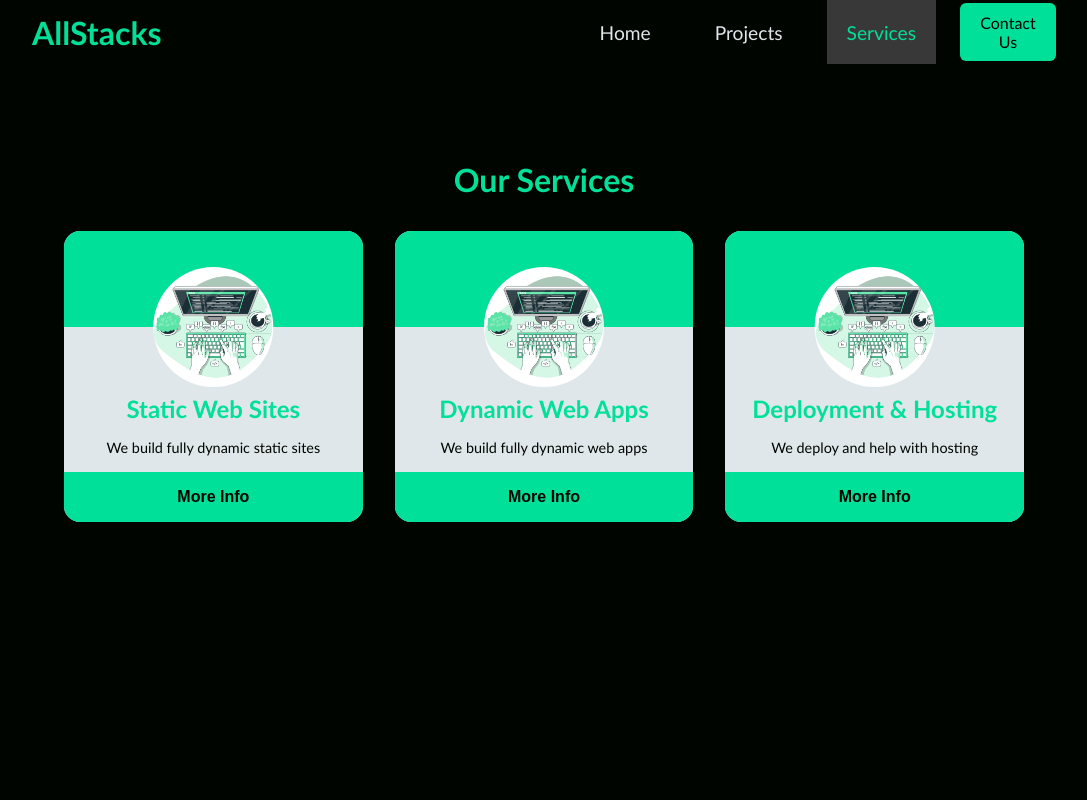
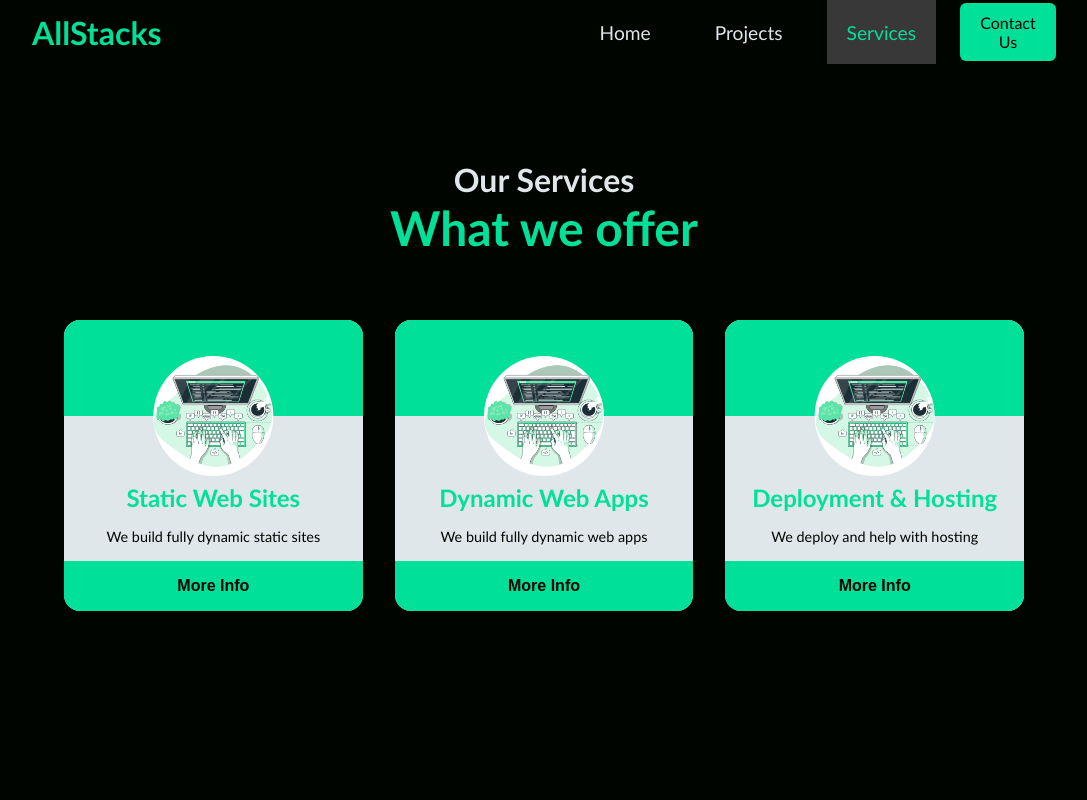
Before and after one commit to RowDev727/MySite, a React (Vite) app in the folder frontend/: page /services in a window 1280 px wide. Shown: the top 800 px of the page, without its empty margins (96-1183 px from the left). Built offline with nearby package versions, Linux system fonts and the light colour scheme.

Commit message:
Services updated

```diff
--- a/frontend/src/components/servicesCard/ServicesCard.module.css
+++ b/frontend/src/components/servicesCard/ServicesCard.module.css
@@ -4,6 +4,8 @@
     position: relative;
     background-color: var(--color-grey-100);
     overflow: hidden;
+    margin-top: 2rem;
+
 }
 
 
@@ -42,3 +44,12 @@
     background: var(--color-primary-green);
     padding: 1rem;
 }
+
+.servicesCardBtn:hover {
+    cursor: pointer;
+    background: var(--color-primary-dark);
+    color: var(--color-primary-green);
+    border: 2px solid var(--color-primary-green);
+    border-bottom-left-radius: 1rem;
+    border-bottom-right-radius: 1rem;
+}
--- a/frontend/src/pages/services/Services.jsx
+++ b/frontend/src/pages/services/Services.jsx
@@ -8,7 +8,8 @@ const Services = () => {
     <>
       <div className={`${styles.servicesPageComponent}`}>
         <div className={`${styles.servicesContainer} container`}>
-          <h1 className={`${styles.servicesTitle}`}>Our Services</h1>
+          <h3 className={`${styles.servicesTitle}`}>Our Services</h3>
+          <h1 className={`${styles.servicesSubTitle}`}>What we offer</h1>
           <div className={`${styles.servicesBody}`}>
             {/* Display ServiceCard component for each service in ourServices.js */}
             {
--- a/frontend/src/pages/services/Services.module.css
+++ b/frontend/src/pages/services/Services.module.css
@@ -17,9 +17,19 @@
 .servicesBody {
     display: grid;
     grid-template-columns: repeat(3, 1fr);
-    grid-template-rows: repeat(1, 1fr);
+    grid-auto-rows: 1fr;
     grid-gap: 2rem;
     margin-top: 2rem;
+}
+
+.servicesTitle {
+    color: var(--color-grey-100);
+    font-size: 2rem;
+}
+
+.servicesSubTitle {
+    color: var(--color-primary-green);
+    font-size: 3rem;
 }
 
 @media screen and (max-width:1024px) {
```
